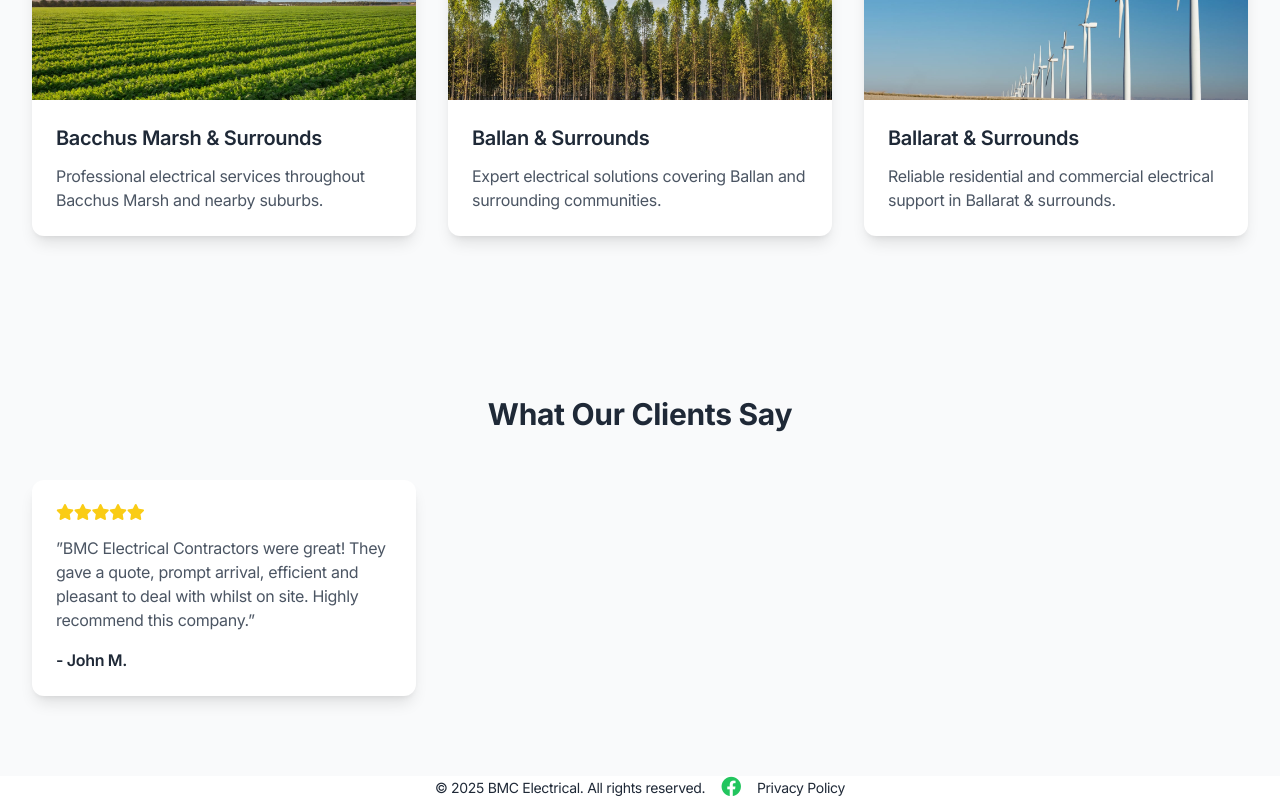
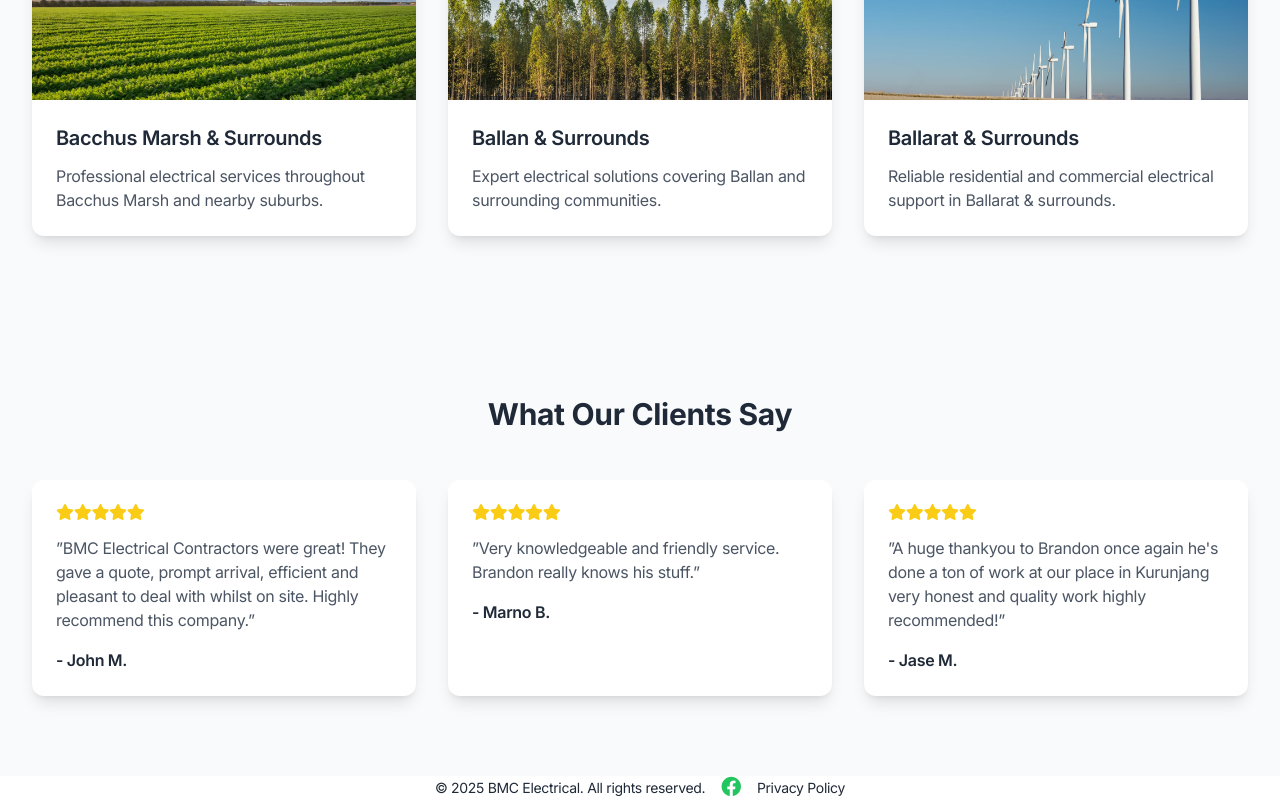
Before and after one commit to BMCElectrical/BMC-APR2025, a Next.js app: page / in a window 1280 px wide. Shown: the part 1678-2478 px from the top of the page. Built offline with nearby package versions, Linux system fonts and the light colour scheme.

Commit message:
Update page.tsx

```diff
--- a/app/page.tsx
+++ b/app/page.tsx
@@ -74,10 +74,7 @@ export default function Home() {
 
       <main className="min-h-screen bg-white">
         {/* Hero Section */}
-        <section
-          ref={targetRef}
-          className="relative min-h-[90vh] flex items-center justify-center pt-20 bg-gray-50"
-        >
+        <section ref={targetRef} className="relative min-h-[90vh] flex items-center justify-center pt-20 bg-gray-50">
           <motion.div
             style={{ y, opacity }}
             className="absolute inset-0 pointer-events-none"
@@ -86,11 +83,15 @@ export default function Home() {
           </motion.div>
           <div className="max-w-7xl mx-auto px-4 sm:px-6 lg:px-8 relative z-10">
             <div className="text-center max-w-3xl mx-auto">
-              {/* Static H1, no animation */}
-              <h1 className="text-5xl md:text-6xl font-bold mb-6">
+              <motion.h1
+                className="text-5xl md:text-6xl font-bold mb-6"
+                initial={{ opacity: 0, y: 20 }}
+                animate={{ opacity: 1, y: 0 }}
+                transition={{ duration: 0.6 }}
+              >
                 Your Trusted Electrical
                 <span className="block text-green-700">Service Partner</span>
-              </h1>
+              </motion.h1>
               <p className="text-xl text-gray-600 mb-8">
                 Professional electrical services with 24/7 emergency support.
                 Licensed experts ready to solve any electrical challenge.
@@ -183,6 +184,7 @@ export default function Home() {
                 </motion.div>
               ))}
             </div>
+            {/* Visually hidden service areas list for SEO and accessibility */}
             <div className="sr-only" aria-hidden="false">…</div>
           </div>
         </section>
@@ -211,7 +213,46 @@ export default function Home() {
                 </p>
                 <div className="font-semibold">- John M.</div>
               </motion.div>
-              {/* …other testimonials */}
+              <motion.div
+                className="bg-white p-6 rounded-xl shadow-lg"
+                initial={{ opacity: 0, y: 20 }}
+                whileInView={{ opacity: 1, y: 0 }}
+                viewport={{ once: true }}
+                transition={{ delay: 0.2 }}
+              >
+                <div className="flex items-center mb-4">
+                  <div className="flex text-yellow-400">
+                    {[...Array(5)].map((_, i) => (
+                      <i key={i} className="fas fa-star" aria-hidden="true"></i>
+                    ))}
+                  </div>
+                  <span className="sr-only">5 out of 5 stars</span>
+                </div>
+                <p className="text-gray-600 mb-4">
+                  &rdquo;Very knowledgeable and friendly service. Brandon really knows his stuff.&rdquo;
+                </p>
+                <div className="font-semibold">- Marno B.</div>
+              </motion.div>
+              <motion.div
+                className="bg-white p-6 rounded-xl shadow-lg"
+                initial={{ opacity: 0, y: 20 }}
+                whileInView={{ opacity: 1, y: 0 }}
+                viewport={{ once: true }}
+                transition={{ delay: 0.4 }}
+              >
+                <div className="flex items-center mb-4">
+                  <div className="flex text-yellow-400">
+                    {[...Array(5)].map((_, i) => (
+                      <i key={i} className="fas fa-star" aria-hidden="true"></i>
+                    ))}
+                  </div>
+                  <span className="sr-only">5 out of 5 stars</span>
+                </div>
+                <p className="text-gray-600 mb-4">
+                  &rdquo;A huge thankyou to Brandon once again he&apos;s done a ton of work at our place in Kurunjang very honest and quality work highly recommended!&rdquo;
+                </p>
+                <div className="font-semibold">- Jase M.</div>
+              </motion.div>
             </div>
           </div>
         </section>
```
